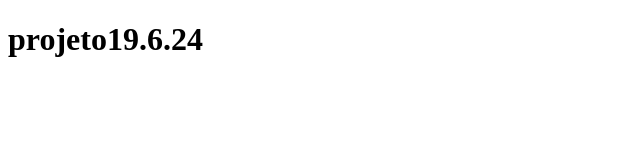
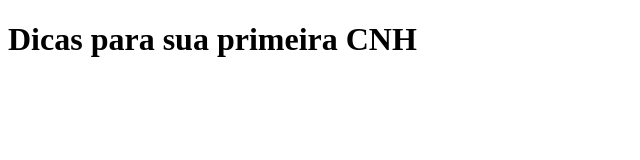
Before and after one commit to gabrielyuri2425/projeto24.06.2024, a plain HTML site: page index.html in a window 1280 px wide. Shown: the whole page, without its empty margins (0-640 px from the left). Drawn offline with Linux system fonts and the light colour scheme.

Commit message:
Add files via upload

```diff
--- a/index.html
+++ b/index.html
@@ -4,13 +4,14 @@
     <meta charset="UTF-8">
     <meta name="viewport" content="width=device-width, initial-scale=1.0">
     <link rel="stylesheet" href="style.css">
-    <title>projeto19.6.24</title>
+    <title>Dicas para sua primeira CNH</title>
 </head>
 <body>
     <div class="caixa-principal"></div>
-    <h1>projeto19.6.24</h1>
+    <h1>Dicas para sua primeira CNH</h1>
     <div class="caixa-perguntas"></div>
     <div class="caixa-alternativas"></div>
     <div class="caixa-resultado"></div>
+    <p class="texto-resultado"></p>
 </body>
 </html>
```
